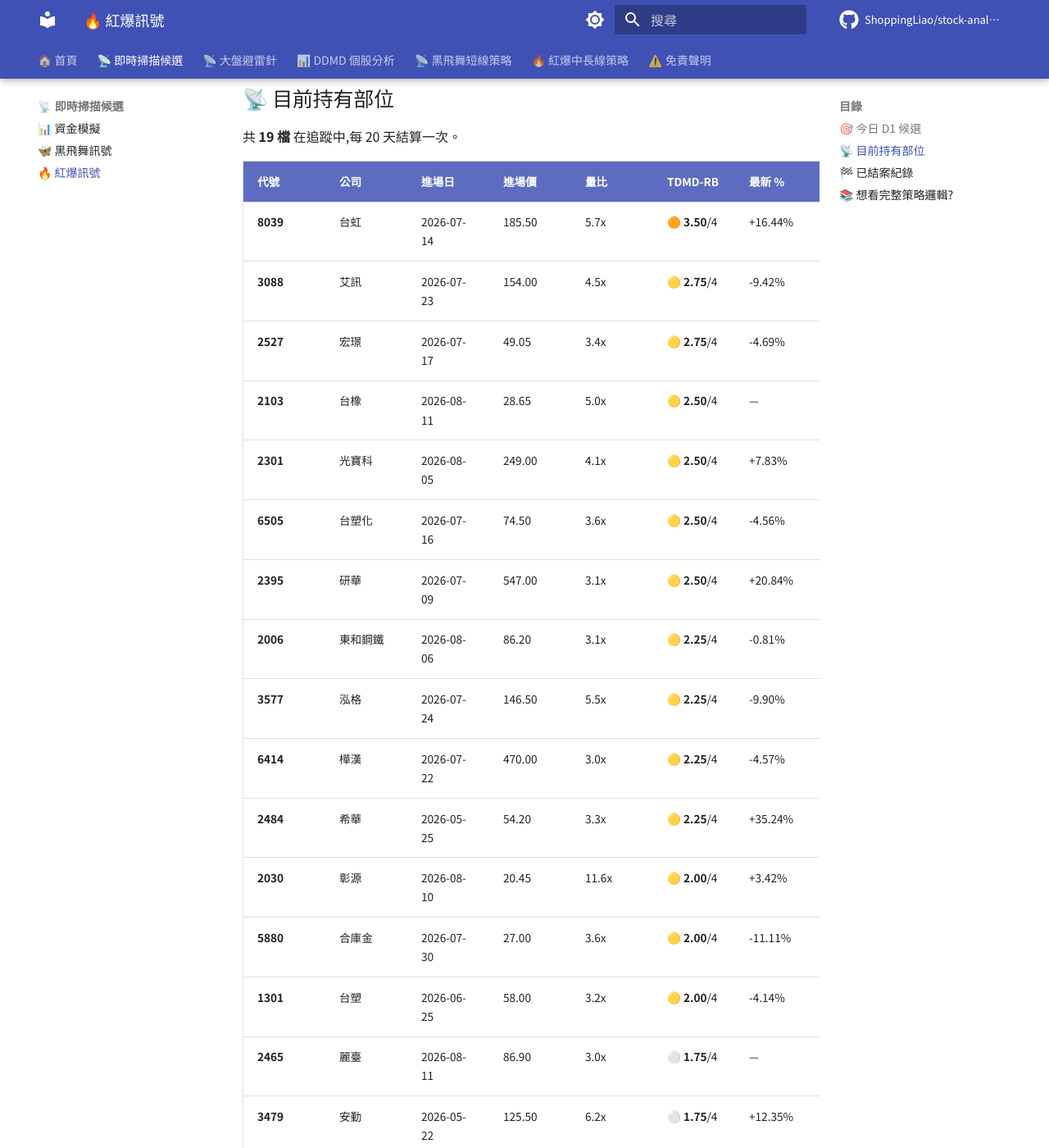
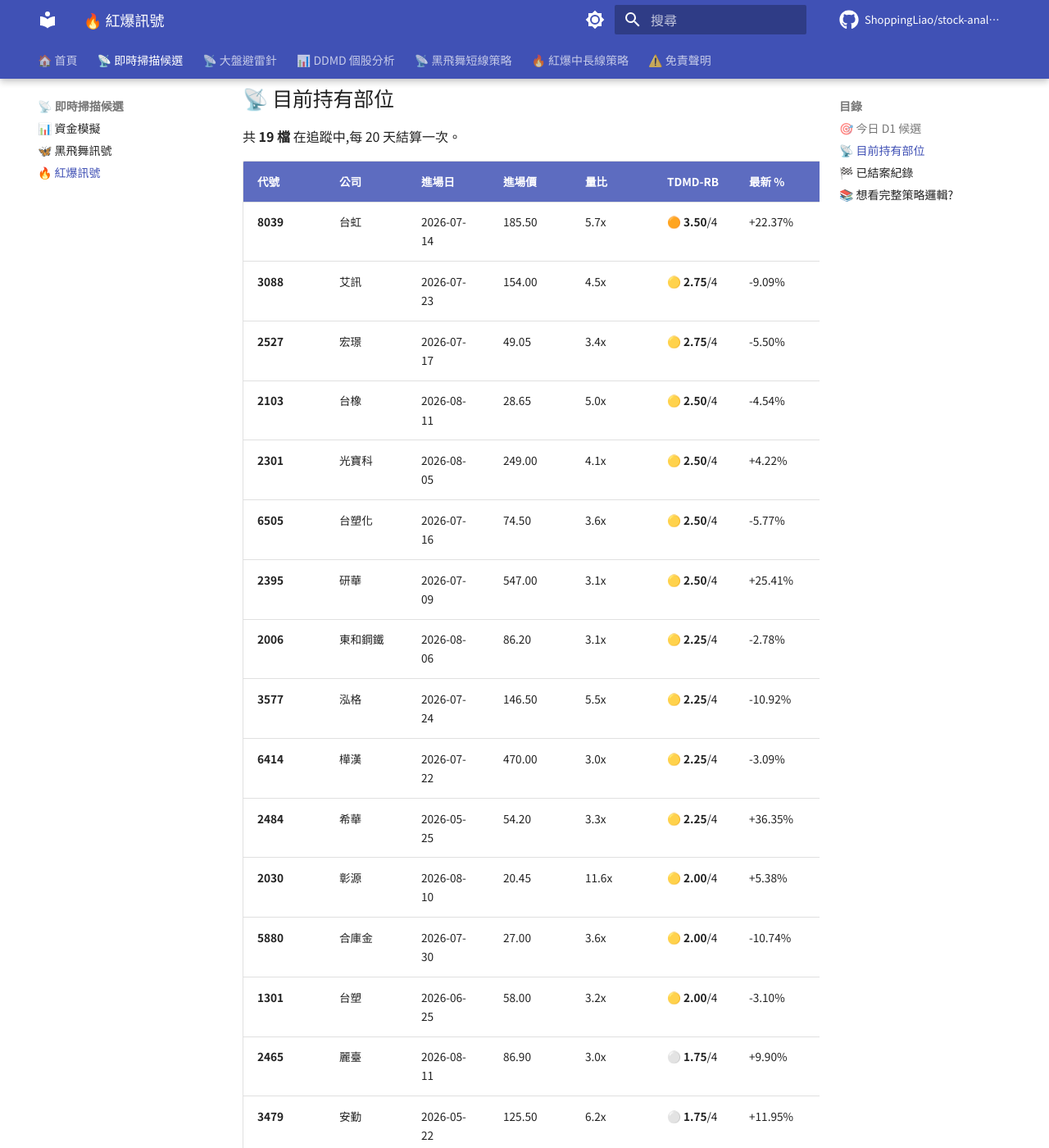
Before and after one commit to ShoppingLiao/stock-analysis-public, an MkDocs documentation site: the page built from docs/signals_red_burst.md, in a window 1280 px wide and 1400 px high, scrolled down 610 px. Shown: the whole window at 82% size. Built offline with MkDocs 1.6.1 and Material for MkDocs 9.7.7, drawn with Linux system fonts in a browser that asks for light colours; comment, search, counter and statistics services are not loaded; some of the changed text lies outside the part shown.

Commit message:
docs(signals): update BB + RB + capital (2026-08-12)

```diff
--- a/docs/signals_red_burst.md
+++ b/docs/signals_red_burst.md
@@ -24,25 +24,25 @@ D1 條件成立 → 當天 13:00 後直接進場(漲停則 D2 開盤)。進場
 
 | 代號 | 公司 | 進場日 | 進場價 | 量比 | TDMD-RB | 最新 % | MFE | MAE | review |
 |------|------|--------|--------|------|---------|--------|-----|-----|--------|
-| **8039** | 台虹 | 2026-07-14 | 185.50 | 5.7x | 🟠 **3.50**/4 | +16.44% | +38.81% | -14.82% | 1/10 |
-| **3088** | 艾訊 | 2026-07-23 | 154.00 | 4.5x | 🟡 **2.75**/4 | -9.42% | +3.25% | -25.97% | 0/10 |
-| **2527** | 宏璟 | 2026-07-17 | 49.05 | 3.4x | 🟡 **2.75**/4 | -4.69% | +6.01% | -18.04% | 0/10 |
-| **2103** | 台橡 | 2026-08-11 | 28.65 | 5.0x | 🟡 **2.50**/4 | — | — | — | 0/10 |
-| **2301** | 光寶科 | 2026-08-05 | 249.00 | 4.1x | 🟡 **2.50**/4 | +7.83% | +11.45% | -2.01% | 0/10 |
-| **6505** | 台塑化 | 2026-07-16 | 74.50 | 3.6x | 🟡 **2.50**/4 | -4.56% | +31.41% | -12.21% | 0/10 |
-| **2395** | 研華 | 2026-07-09 | 547.00 | 3.1x | 🟡 **2.50**/4 | +20.84% | +27.06% | -9.78% | 1/10 |
-| **2006** | 東和鋼鐵 | 2026-08-06 | 86.20 | 3.1x | 🟡 **2.25**/4 | -0.81% | +3.48% | -2.44% | 0/10 |
-| **3577** | 泓格 | 2026-07-24 | 146.50 | 5.5x | 🟡 **2.25**/4 | -9.90% | +1.02% | -25.60% | 0/10 |
-| **6414** | 樺漢 | 2026-07-22 | 470.00 | 3.0x | 🟡 **2.25**/4 | -4.57% | +11.06% | -16.38% | 0/10 |
-| **2484** | 希華 | 2026-05-25 | 54.20 | 3.3x | 🟡 **2.25**/4 | +35.24% | +88.19% | -13.28% | 2/10 |
-| **2030** | 彰源 | 2026-08-10 | 20.45 | 11.6x | 🟡 **2.00**/4 | +3.42% | +7.09% | +0.98% | 0/10 |
-| **5880** | 合庫金 | 2026-07-30 | 27.00 | 3.6x | 🟡 **2.00**/4 | -11.11% | +2.41% | -11.30% | 0/10 |
-| **1301** | 台塑 | 2026-06-25 | 58.00 | 3.2x | 🟡 **2.00**/4 | -4.14% | +20.34% | -10.17% | 1/10 |
-| **2465** | 麗臺 | 2026-08-11 | 86.90 | 3.0x | ⚪ **1.75**/4 | — | — | — | 0/10 |
-| **3479** | 安勤 | 2026-05-22 | 125.50 | 6.2x | ⚪ **1.75**/4 | +12.35% | +29.08% | -5.98% | 2/10 |
-| **6446** | 藥華藥 | 2026-05-14 | 780.00 | 3.9x | ⚪ **1.75**/4 | +87.18% | +101.28% | -0.64% | 3/10 |
-| **2634** | 漢翔 | 2026-07-22 | 64.40 | 3.3x | ⚪ **1.50**/4 | -2.48% | +5.28% | -9.94% | 0/10 |
-| **2425** | 承啟 | 2026-08-04 | 50.20 | 3.7x | ⚪ **1.25**/4 | -8.47% | +5.38% | -10.76% | 0/10 |
+| **8039** | 台虹 | 2026-07-14 | 185.50 | 5.7x | 🟠 **3.50**/4 | +22.37% | +38.81% | -14.82% | 1/10 |
+| **3088** | 艾訊 | 2026-07-23 | 154.00 | 4.5x | 🟡 **2.75**/4 | -9.09% | +3.25% | -25.97% | 0/10 |
+| **2527** | 宏璟 | 2026-07-17 | 49.05 | 3.4x | 🟡 **2.75**/4 | -5.50% | +6.01% | -18.04% | 0/10 |
+| **2103** | 台橡 | 2026-08-11 | 28.65 | 5.0x | 🟡 **2.50**/4 | -4.54% | -1.05% | -4.89% | 0/10 |
+| **2301** | 光寶科 | 2026-08-05 | 249.00 | 4.1x | 🟡 **2.50**/4 | +4.22% | +11.45% | -2.01% | 0/10 |
+| **6505** | 台塑化 | 2026-07-16 | 74.50 | 3.6x | 🟡 **2.50**/4 | -5.77% | +31.41% | -12.21% | 0/10 |
+| **2395** | 研華 | 2026-07-09 | 547.00 | 3.1x | 🟡 **2.50**/4 | +25.41% | +27.79% | -9.78% | 1/10 |
+| **2006** | 東和鋼鐵 | 2026-08-06 | 86.20 | 3.1x | 🟡 **2.25**/4 | -2.78% | +3.48% | -3.83% | 0/10 |
+| **3577** | 泓格 | 2026-07-24 | 146.50 | 5.5x | 🟡 **2.25**/4 | -10.92% | +1.02% | -25.60% | 0/10 |
+| **6414** | 樺漢 | 2026-07-22 | 470.00 | 3.0x | 🟡 **2.25**/4 | -3.09% | +11.06% | -16.38% | 0/10 |
+| **2484** | 希華 | 2026-05-25 | 54.20 | 3.3x | 🟡 **2.25**/4 | +36.35% | +88.19% | -13.28% | 2/10 |
+| **2030** | 彰源 | 2026-08-10 | 20.45 | 11.6x | 🟡 **2.00**/4 | +5.38% | +7.09% | +0.49% | 0/10 |
+| **5880** | 合庫金 | 2026-07-30 | 27.00 | 3.6x | 🟡 **2.00**/4 | -10.74% | +2.41% | -11.67% | 0/10 |
+| **1301** | 台塑 | 2026-06-25 | 58.00 | 3.2x | 🟡 **2.00**/4 | -3.10% | +20.34% | -10.17% | 1/10 |
+| **2465** | 麗臺 | 2026-08-11 | 86.90 | 3.0x | ⚪ **1.75**/4 | +9.90% | +9.90% | +0.35% | 0/10 |
+| **3479** | 安勤 | 2026-05-22 | 125.50 | 6.2x | ⚪ **1.75**/4 | +11.95% | +29.08% | -5.98% | 2/10 |
+| **6446** | 藥華藥 | 2026-05-14 | 780.00 | 3.9x | ⚪ **1.75**/4 | +84.62% | +101.28% | -0.64% | 3/10 |
+| **2634** | 漢翔 | 2026-07-22 | 64.40 | 3.3x | ⚪ **1.50**/4 | -4.19% | +5.28% | -9.94% | 0/10 |
+| **2425** | 承啟 | 2026-08-04 | 50.20 | 3.7x | ⚪ **1.25**/4 | -16.53% | +5.38% | -17.53% | 0/10 |
 
 > TDMD-RB:🔴 主力(4)/🟠 中倉(3)/🟡 試單(2)/⚪ 觀察(<2)。T=突破力道+多頭陡峭、D=量爆強度、M=籌碼三條合一、Dr=LLM 題材。
 
```
